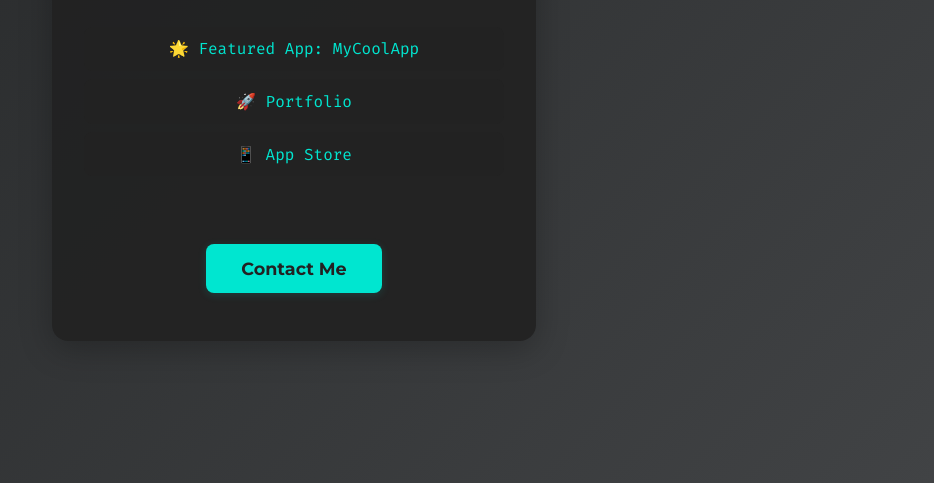
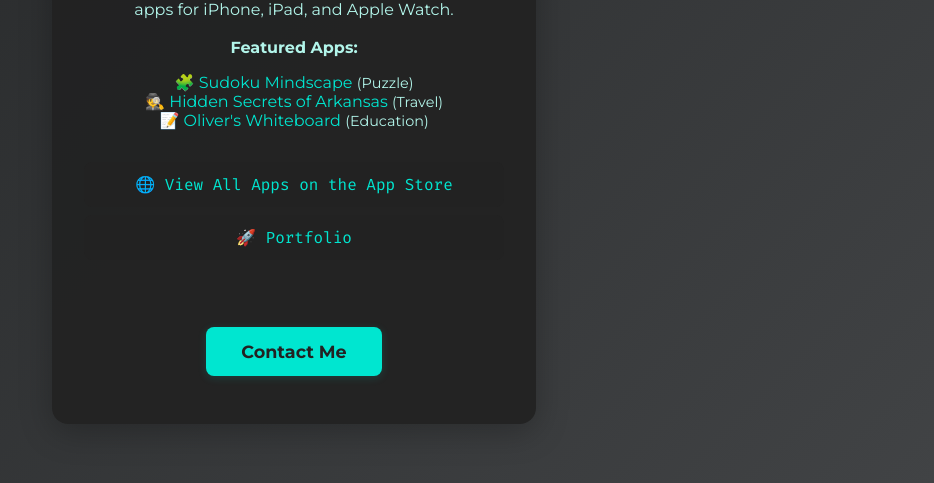
Before and after one commit to iriecoffelt/IrieDevelopment, a plain HTML site: page index.html in a window 1280 px wide. Shown: the part 317-800 px from the top of the page, without its empty margins (346-1280 px from the left). Drawn offline with Linux system fonts and the light colour scheme.

Commit message:
adding links

```diff
--- a/index.html
+++ b/index.html
@@ -83,10 +83,20 @@
   <div class="container">
     <h1>Irie Development</h1>
     <div class="subtitle">Crafting innovative iOS apps for a connected world.</div>
+    <div style="margin-bottom:2em; color:#b2f5ea; font-size:1em;">
+      <strong>About Me:</strong><br>
+      Hi, I'm Irie Coffelt, an independent iOS developer passionate about building engaging and useful apps for iPhone, iPad, and Apple Watch.<br>
+      <br>
+      <strong>Featured Apps:</strong>
+      <ul style="list-style:none; padding:0; margin:1em 0 0 0; color:#00e6d0;">
+        <li>🧩 Sudoku Mindscape <span style="color:#b2f5ea; font-size:0.9em;">(Puzzle)</span></li>
+        <li>🕵️ Hidden Secrets of Arkansas <span style="color:#b2f5ea; font-size:0.9em;">(Travel)</span></li>
+        <li>📝 Oliver's Whiteboard <span style="color:#b2f5ea; font-size:0.9em;">(Education)</span></li>
+      </ul>
+    </div>
     <div class="apps">
-      <a class="app-link" href="#" target="_blank">🌟 Featured App: MyCoolApp</a>
+      <a class="app-link" href="https://apps.apple.com/us/developer/irie-coffelt/id1228289281" target="_blank">🌐 View All Apps on the App Store</a>
       <a class="app-link" href="#" target="_blank">🚀 Portfolio</a>
-      <a class="app-link" href="#" target="_blank">📱 App Store</a>
     </div>
     <a class="contact-btn" href="mailto:your@email.com">Contact Me</a>
   </div>
```
